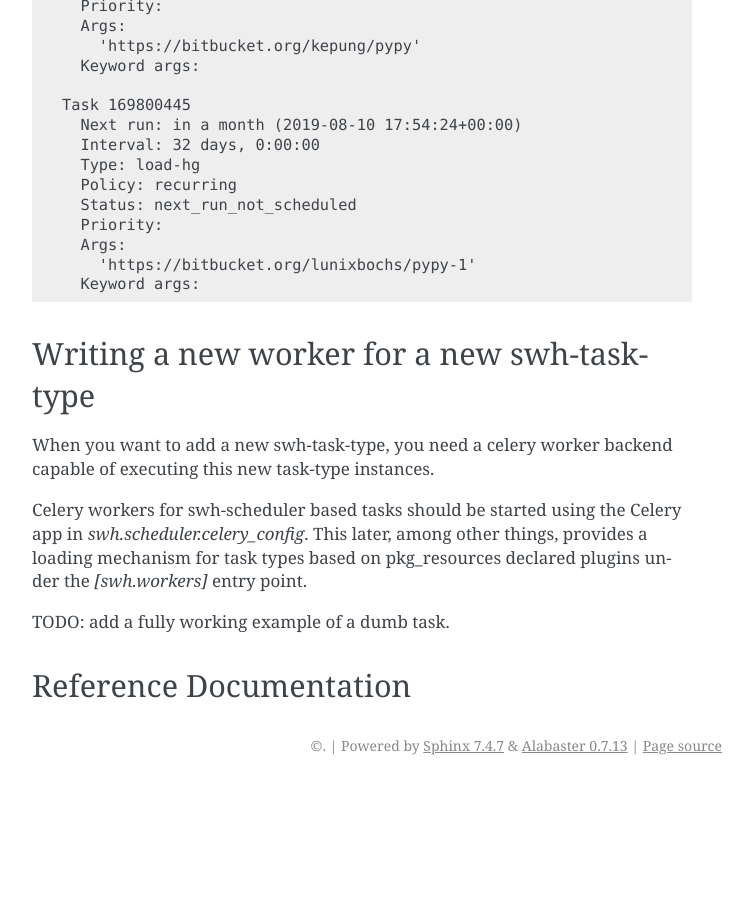
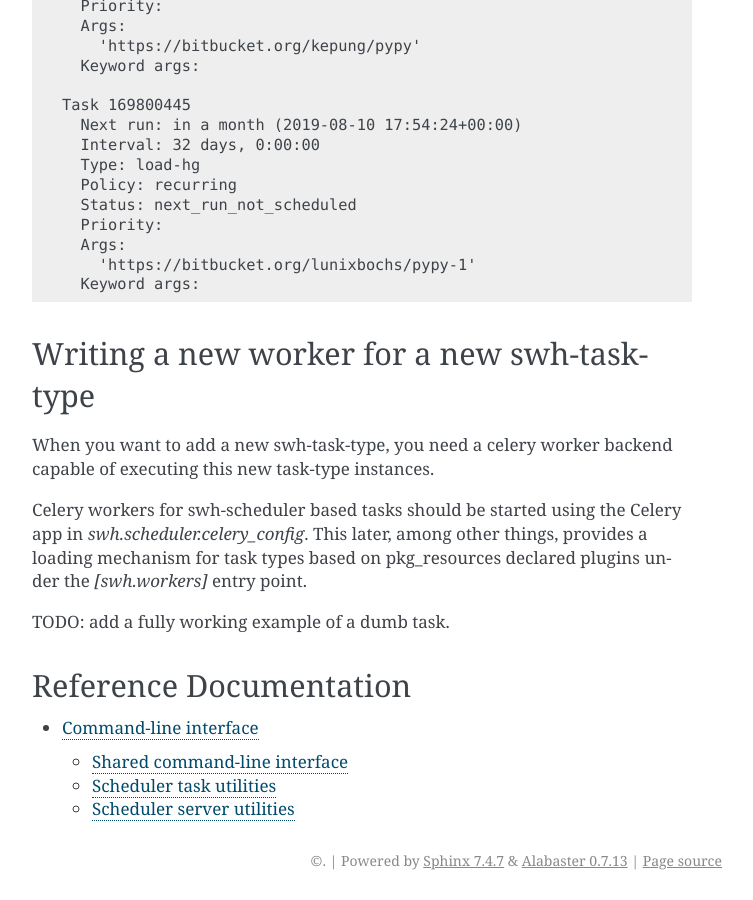
Before and after one commit to SoftwareHeritage/swh-scheduler, a Sphinx documentation site: the page built from docs/index.rst, in a window 1280 px wide and 900 px high, scrolled down 2746 px. Shown: the whole window, without its empty margins (388-1141 px from the left). Built offline with Sphinx 7.4.7, drawn with Linux system fonts in a browser that asks for light colours; pages that are not in the unit, such as notebooks, are missing from menus; before the commit the page ends 3531 px from its top, so only the background shows below that; some of the changed lines change nothing that is shown.

Commit message:
Add a cli section to the doc

```diff
--- /dev/null
+++ b/docs/cli.rst
@@ -0,0 +1,42 @@
+.. _swh-scheduler-cli:
+
+Command-line interface
+======================
+
+Shared command-line interface
+-----------------------------
+
+.. click:: swh.scheduler.cli:cli
+  :prog: swh scheduler
+  :nested: short
+
+Scheduler task utilities
+------------------------
+
+.. click:: swh.scheduler.cli.task:task
+  :prog: swh scheduler task
+  :nested: full
+
+.. click:: swh.scheduler.cli.task_type:task_type
+  :prog: swh scheduler task_type
+  :nested: full
+
+
+Scheduler server utilities
+--------------------------
+
+.. click:: swh.scheduler.cli.admin:runner
+  :prog: swh scheduler runner
+  :nested: full
+
+.. click:: swh.scheduler.cli.admin:listener
+  :prog: swh scheduler listener
+  :nested: full
+
+.. click:: swh.scheduler.cli.admin:rpc_server
+  :prog: swh scheduler rpc-serve
+  :nested: full
+
+.. click:: swh.scheduler.cli.celery_monitor:celery_monitor
+  :prog: swh scheduler celery-monitor
+  :nested: full
--- a/docs/index.rst
+++ b/docs/index.rst
@@ -165,4 +165,5 @@
 .. toctree::
    :maxdepth: 2
 
+   cli
    /apidoc/swh.scheduler
```
